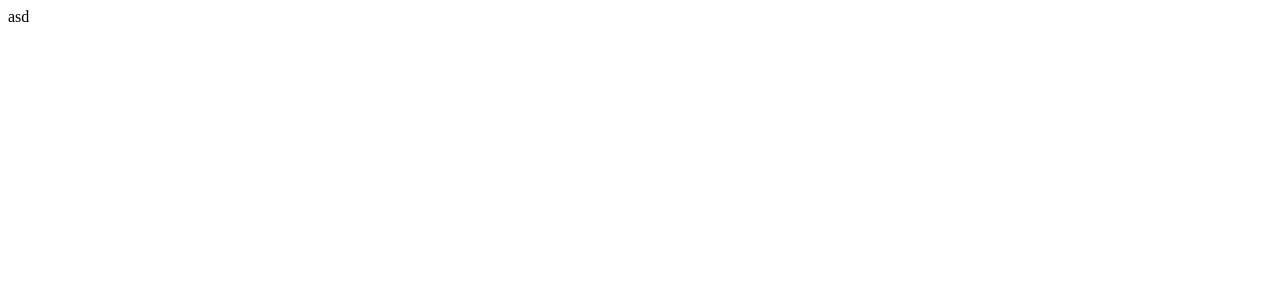
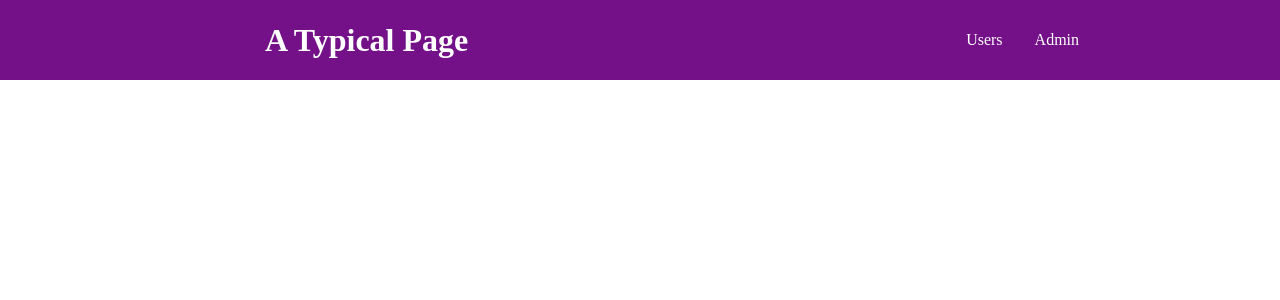
Before and after one commit to tanelp22/typical_page, a React (Create React App) app: page / in a window 1280 px wide. Shown: the top 300 px of the page. Built offline with nearby package versions, Linux system fonts and the light colour scheme.

Commit message:
0.4 adding links slowly

```diff
--- a/src/App.js
+++ b/src/App.js
@@ -1,8 +1,10 @@
+import MainHeader from "./components/MainHeader/MainHeader";
+
 function App() {
   return (
-    <div>
-      asd
-    </div>
+    <>
+    <MainHeader />
+    </>
   );
 }
 
--- /dev/null
+++ b/src/components/MainHeader/MainHeader.css
@@ -0,0 +1,15 @@
+.main-header {
+  position: fixed;
+  top: 0;
+  left: 0;
+  width: 100%;
+  height: 5rem;
+  background: #741188;
+  padding: 0 2rem;
+  display:flex;
+  justify-content: space-around;
+  align-items: center;
+}
+.main-header h1 {
+  color: white;
+}
--- /dev/null
+++ b/src/components/MainHeader/MainHeader.js
@@ -0,0 +1,16 @@
+import React from 'react'
+import './MainHeader.css'
+import Navigation from './Navigation'
+
+
+const MainHeader = () => {
+  return (
+    <header className='main-header'>
+        <h1>A Typical Page</h1>
+        <Navigation />
+    </header>
+  )
+}
+
+export default MainHeader
+//{}[]
--- /dev/null
+++ b/src/components/MainHeader/Navigation.css
@@ -0,0 +1,18 @@
+.nav ul {
+  display: flex;
+  align-items: center;
+  margin: 0;
+  padding: 0;
+  list-style: none;
+}
+.nav li {
+  margin: 0;
+  margin-left: 2rem;
+}
+.nav a {
+  text-decoration: none;
+  color: white;
+}
+.nav a:hover {
+  color: #f3cafb;
+}
--- /dev/null
+++ b/src/components/MainHeader/Navigation.js
@@ -0,0 +1,19 @@
+import React from "react";
+import "./Navigation.css";
+
+const Navigation = () => {
+  return (
+    <nav className="nav">
+      <ul>
+        <li>
+          <a href="/users">Users</a>
+        </li>
+        <li>
+          <a href="/admin">Admin</a>
+        </li>
+      </ul>
+    </nav>
+  );
+};
+
+export default Navigation;
```
